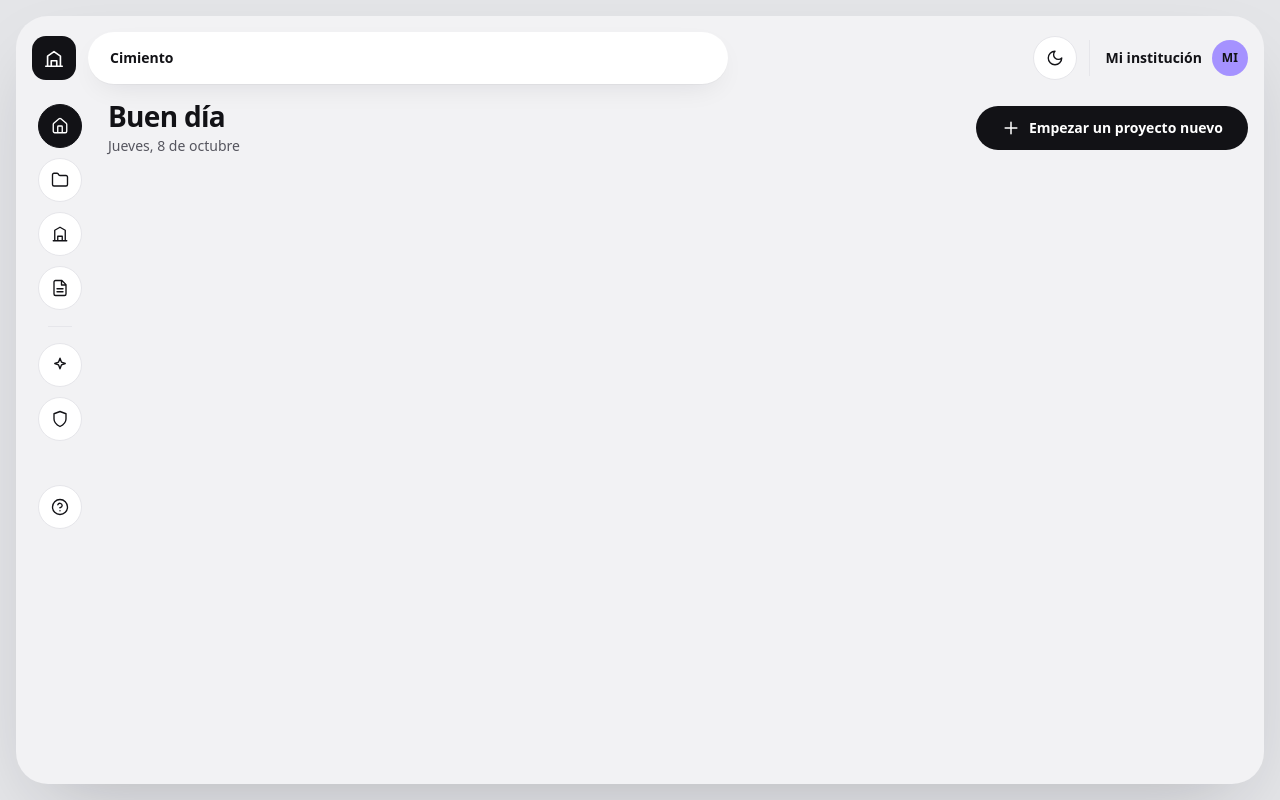
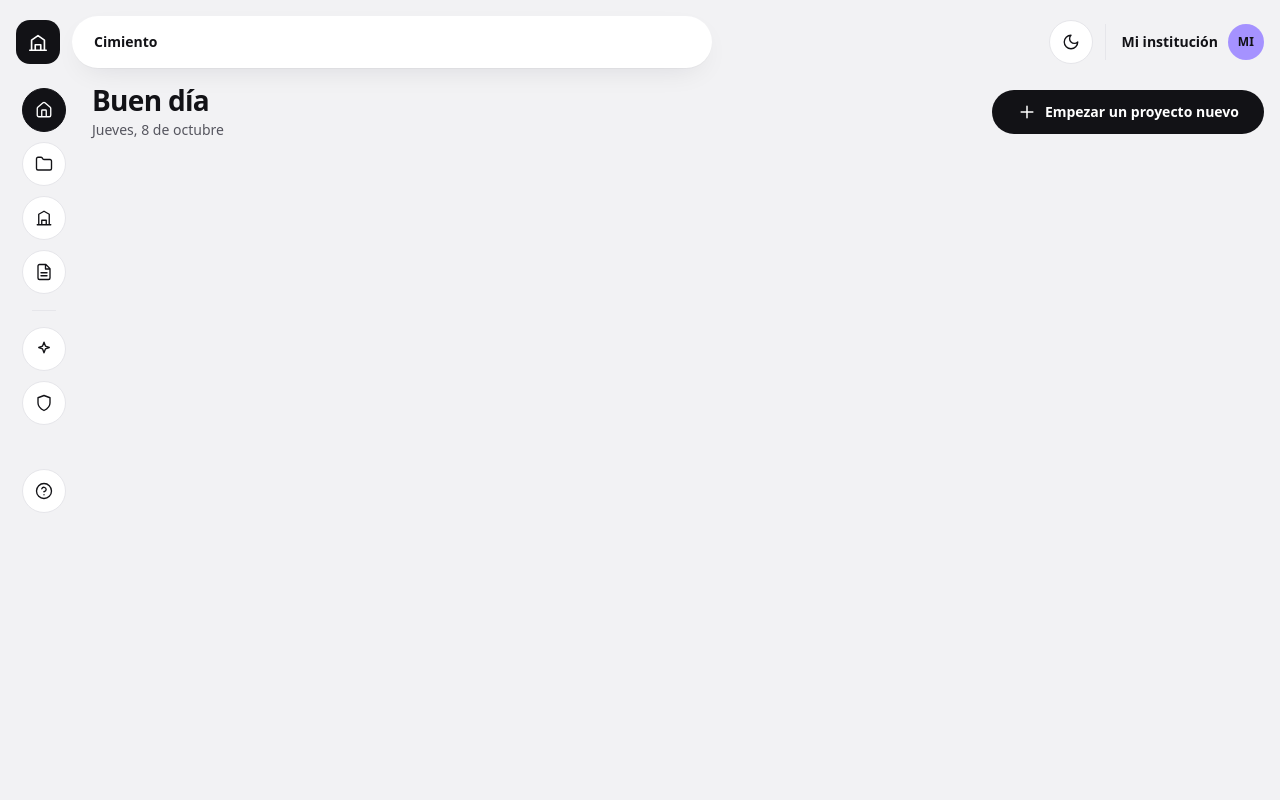
Before and after one commit to J41M3C4B/Cimiento-Agente-de-Ingenieria-de-Proyectos-, a React (Vite) app: page / in a window 1280 px wide. Built offline with nearby package versions, Linux system fonts and the light colour scheme.

Commit message:
Remove the frame/sheet between the window and the content: trays sit straight on the window background
Co-Authored-By: Claude Sonnet 5.5 <noreply@anthropic.com>
Claude-Session: https://claude.ai/code/session_013ZVfzLebSFx38tn4beUEMg

```diff
--- a/src/components/Shell.tsx
+++ b/src/components/Shell.tsx
@@ -22,7 +22,7 @@ const MORE: [Page, string, IconName][] = [
 ];
 
 /**
- * The frame of the whole program (docs/13 §6): a light rounded sheet with a rail of round buttons on the left, a
+ * The layout of the whole program (docs/13 §6): a rail of round buttons on the left, a
  * capsule on top that says where the person is, and the page in the middle.
  */
 export function Shell({
--- a/src/components/ui/Nav.tsx
+++ b/src/components/ui/Nav.tsx
@@ -5,7 +5,7 @@ import type { Tone } from "./Tag";
 type TabItem<T extends string> = { id: T; label: string; count?: number; alert?: boolean };
 
 /**
- * The tabs of a page (docs/13 §6): pills straight on the frame, the chosen one lifted on white; the panels below sit on the frame too, with no tray behind. The panel is the
+ * The tabs of a page (docs/13 §6): pills straight on the window background, the chosen one lifted on white; the panels below sit there too, with no tray behind. The panel is the
  * `children` (use `TabPanel`); each tab names it with `aria-controls`.
  */
 export function Dock<T extends string>({
--- a/src/index.css
+++ b/src/index.css
@@ -63,7 +63,6 @@
   --radius-field: 14px;
   --radius-inset: 20px;
   --radius-card: 28px;
-  --radius-frame: 32px;
   --radius-pill: 999px;
 
   /* alturas de los controles */
@@ -74,14 +73,12 @@
 
   /* sombras */
   --shadow-card: 0 1px 1px rgb(20 20 30 / 0.03), 0 10px 30px -12px rgb(20 20 30 / 0.12);
-  --shadow-frame: 0 30px 80px -30px rgb(20 20 30 / 0.25);
   --shadow-float: 0 24px 60px -16px rgb(20 20 30 / 0.3);
 }
 
 /* ── 2 · Semánticos (tema claro por defecto) ─────────────────────────────────────────────────────────────────── */
 :root {
-  --canvas: #e4e5e8;
-  --frame: #f2f2f4;
+  --canvas: #f2f2f4;
   --card: #ffffff;
   --inset: #f5f5f8;
   --line: #e6e6ea;
@@ -93,13 +90,11 @@
   --drop: rgb(20 20 30 / 0.1);
   --ring: color-mix(in srgb, var(--color-sky) 45%, transparent);
   --shadow-card-v: 0 1px 1px rgb(20 20 30 / 0.03), 0 10px 30px -12px rgb(20 20 30 / 0.12);
-  --shadow-frame-v: 0 30px 80px -30px rgb(20 20 30 / 0.25);
   --shadow-float-v: 0 24px 60px -16px rgb(20 20 30 / 0.3);
 }
 @media (prefers-color-scheme: dark) {
   :root:not([data-theme="light"]) {
-    --canvas: #0c0d10;
-    --frame: #16171b;
+    --canvas: #16171b;
     --card: #1f2025;
     --inset: #292a30;
     --line: #30323a;
@@ -109,14 +104,12 @@
     --on-ink: #121216;
     --drop: rgb(0 0 0 / 0.35);
     --shadow-card-v: 0 1px 1px rgb(0 0 0 / 0.3), 0 10px 30px -12px rgb(0 0 0 / 0.5);
-    --shadow-frame-v: 0 30px 80px -30px rgb(0 0 0 / 0.6);
     --shadow-float-v: 0 24px 60px -16px rgb(0 0 0 / 0.7);
     color-scheme: dark;
   }
 }
 :root[data-theme="dark"] {
-  --canvas: #0c0d10;
-  --frame: #16171b;
+  --canvas: #16171b;
   --card: #1f2025;
   --inset: #292a30;
   --line: #30323a;
@@ -126,7 +119,6 @@
   --on-ink: #121216;
   --drop: rgb(0 0 0 / 0.35);
   --shadow-card-v: 0 1px 1px rgb(0 0 0 / 0.3), 0 10px 30px -12px rgb(0 0 0 / 0.5);
-  --shadow-frame-v: 0 30px 80px -30px rgb(0 0 0 / 0.6);
   --shadow-float-v: 0 24px 60px -16px rgb(0 0 0 / 0.7);
   color-scheme: dark;
 }
@@ -134,7 +126,6 @@
 /* los semánticos se exponen como clases de Tailwind (bg-card, text-ink-2, border-line…) */
 @theme inline {
   --color-canvas: var(--canvas);
-  --color-frame: var(--frame);
   --color-card: var(--card);
   --color-inset: var(--inset);
   --color-line: var(--line);
@@ -148,7 +139,6 @@
   --color-amber-ink: color-mix(in srgb, var(--color-amber) 45%, var(--ink));
   --color-green-ink: color-mix(in srgb, var(--color-green) 45%, var(--ink));
   --shadow-card: var(--shadow-card-v);
-  --shadow-frame: var(--shadow-frame-v);
   --shadow-float: var(--shadow-float-v);
 }
 
@@ -485,9 +475,9 @@ h1, h2, h3 {
   .next-box:hover .next-go > span, .next-box:focus-visible .next-go > span { max-width: 110px; margin-right: 10px; opacity: 1; }
   @media (max-width: 520px) { .next-box { padding-right: 22px; padding-bottom: 76px; } .next-go { top: auto; bottom: 16px; transform: none; } }
 
-  /* Marco, riel y cápsula (docs/13 §6) */
-  .shell { display: flex; justify-content: center; align-items: stretch; min-height: 100vh; padding: 16px; }
-  .frame { align-content: start; display: grid; grid-template-columns: 56px minmax(0, 1fr); gap: 16px 20px; width: 100%; max-width: 1440px; padding: 16px; background: var(--frame); border-radius: var(--radius-frame); box-shadow: var(--shadow-frame-v); }
+  /* Ventana, riel y cápsula (docs/13 §6): todo va directamente sobre el fondo de la ventana, sin una hoja o marco intermedio */
+  .shell { display: flex; justify-content: center; min-height: 100vh; }
+  .frame { align-content: start; display: grid; grid-template-columns: 56px minmax(0, 1fr); gap: 16px 20px; width: 100%; max-width: 1440px; padding: 16px; }
   .topbar { grid-column: 1 / -1; display: flex; flex-wrap: wrap; align-items: center; gap: 12px; }
   .capsule { flex: 1 1 240px; max-width: 640px; min-width: 0; display: flex; align-items: center; gap: 14px; height: 52px; padding: 0 8px 0 22px; border-radius: var(--radius-pill); background: var(--card); box-shadow: var(--shadow-card-v); }
   .rail { display: flex; flex-direction: column; align-items: center; gap: 10px; min-width: 0; padding-top: 4px; }
@@ -500,7 +490,7 @@ h1, h2, h3 {
   }
   .rail .icon-btn[data-tip]:hover::after, .rail .icon-btn[data-tip]:focus-visible::after { opacity: 1; transform: translateY(-50%); }
   @media (max-width: 860px) {
-    .frame { grid-template-columns: minmax(0, 1fr); padding: 12px; border-radius: 26px; }
+    .frame { grid-template-columns: minmax(0, 1fr); padding: 12px; }
     .rail { flex-direction: row; order: 1; max-width: 100%; padding: 4px 2px 8px; overflow-x: auto; }
     .rail-gap, .rail-sep { display: none; }
     .rail .icon-btn[data-tip]::after { display: none; }
```
Also changed, not shown: 4 other files (tests, documents, lock files or other folders).
